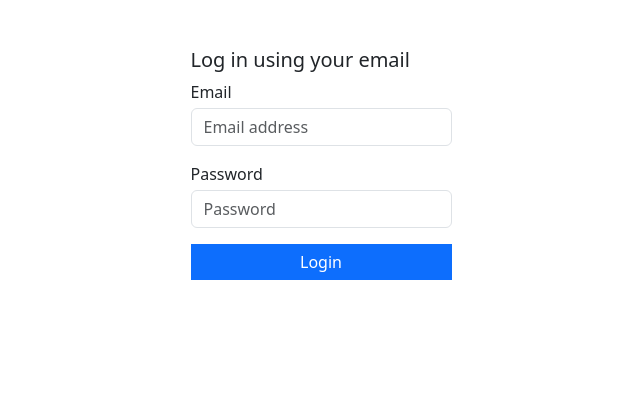
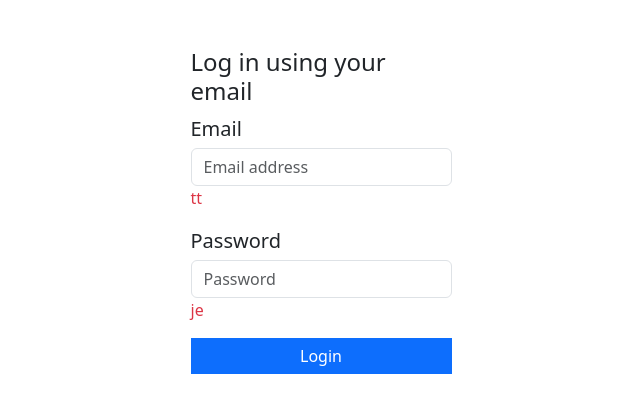
Before and after one commit to prachii007/Responsive-Login-Page, a plain HTML site: page index.html in a window 1280 px wide. Shown: the whole page, without its empty margins (319-959 px from the left). Drawn offline with nearby package versions, Linux system fonts and the light colour scheme.

Commit message:
add divs to show error on the page instead of through alert

```diff
--- a/index.html
+++ b/index.html
@@ -20,19 +20,21 @@
     <div class="container mt-5 ">
         <div class="row justify-content-center">
             <div class="col-lg-3 col-md-4 col-sm-5 col-6">
-                <h1 class="display-6 fs-5">Log in using your email</h1>
+                <h1 class="display-6 fs-4">Log in using your email</h1>
             </div>
         </div>
         <div class="row mb-3 justify-content-center">
             <div class="col-lg-3 col-md-4 col-sm-5 col-6">
-                <label for="username" class="mb-1">Email</label>
+                <label for="username" class="mb-1 fs-5">Email</label>
                 <input id="username" class="form-control" type="email" placeholder="Email address" />
+                <div id="usernameError" class="text-danger fs-6">tt</div>
             </div>
         </div>
         <div class="row mb-3 justify-content-center">
             <div class="col-lg-3 col-md-4 col-sm-5 col-6">
-                <label for="password" class="mb-1">Password</label>
+                <label for="password" class="mb-1 fs-5">Password</label>
                 <input id="password" class="form-control" type="password" placeholder="Password" />
+                <div id="passwordError" class="text-danger fs-6">je</div>
             </div>
         </div>
         <div class="row justify-content-center">
```
